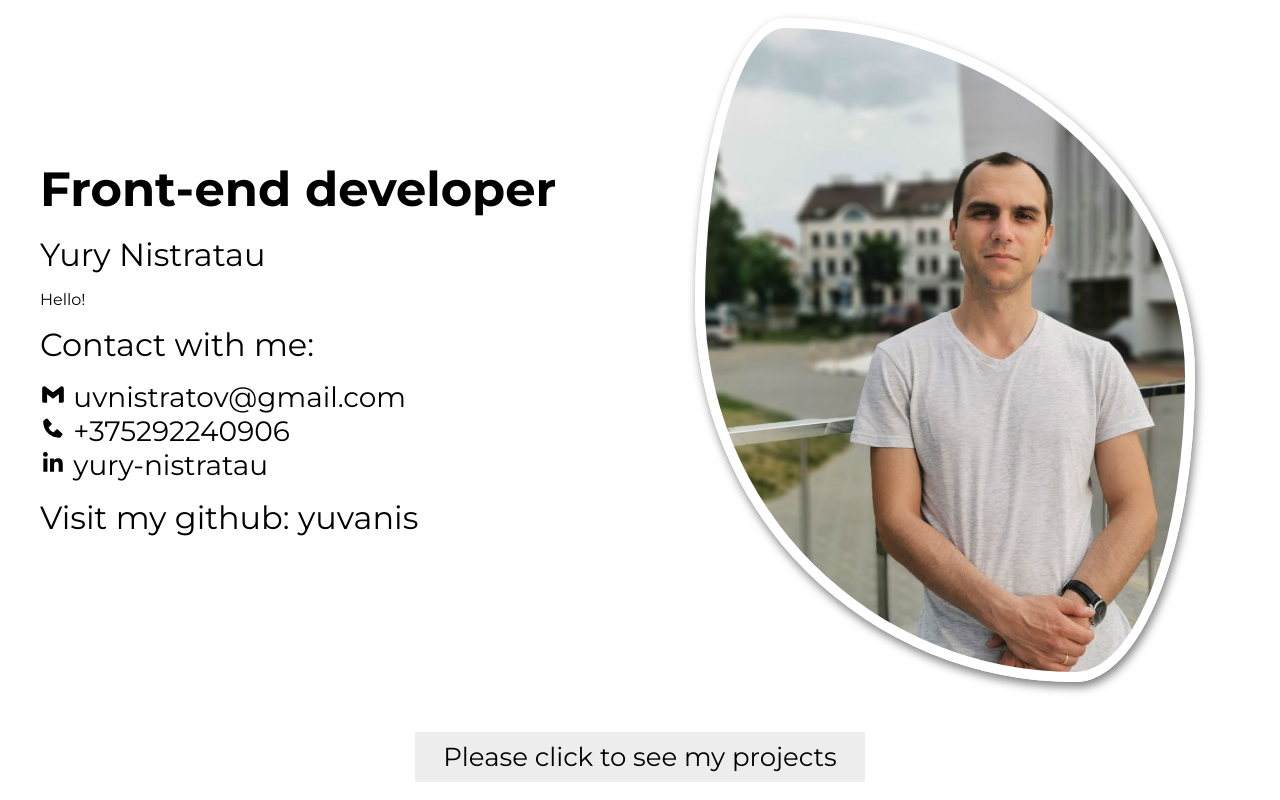
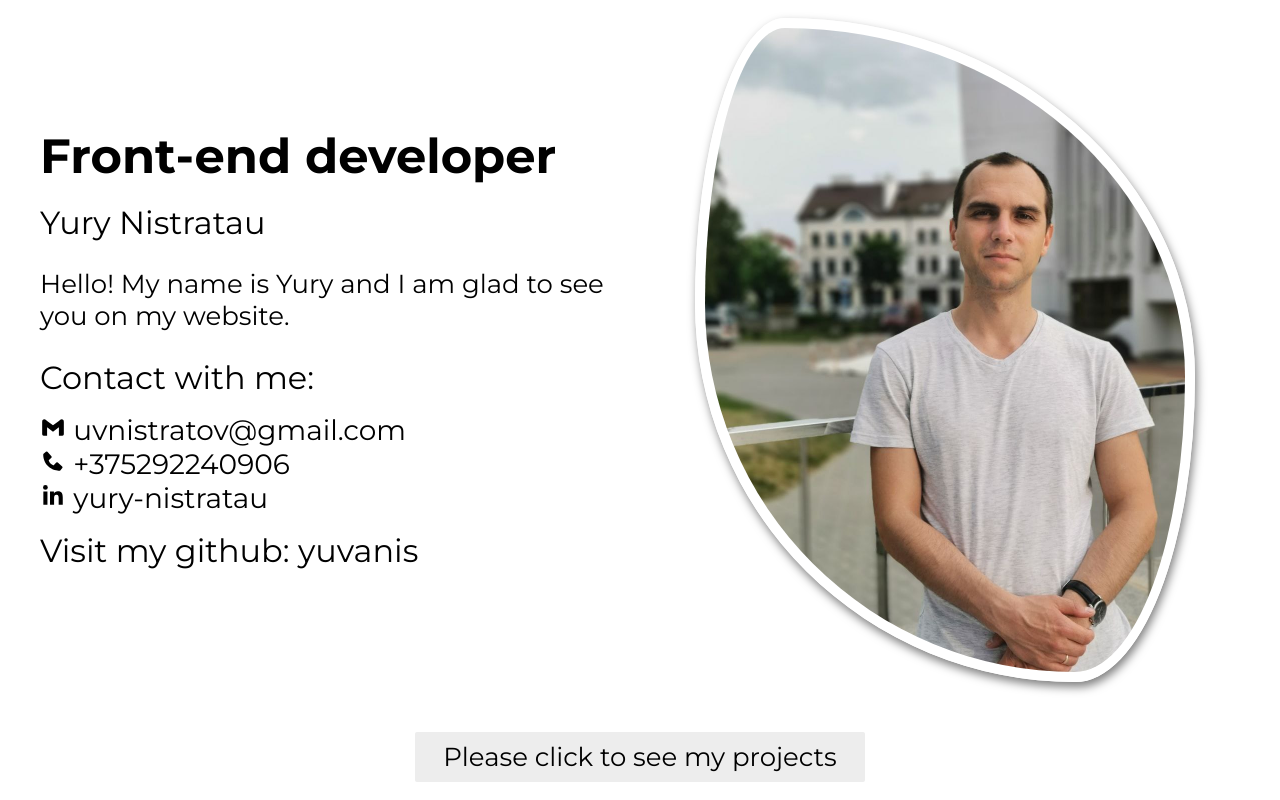
Before and after one commit to yuvanis/business-card-website, a plain HTML site: page index.html in a window 1280 px wide. Drawn offline with Linux system fonts and the light colour scheme.

Commit message:
feat: add text

```diff
--- a/index.html
+++ b/index.html
@@ -17,7 +17,7 @@
           <div class="person__about">
             <h1 class="person__title">Front-end developer</h1>
             <h2 class="person__subtitle">Yury Nistratau</h2>
-            <p class="person__description">Hello!</p>
+            <p class="person__description">Hello! My name is Yury and I am glad to see you on my website.</p>
             <h2 class="person__subtitle">Contact with me:</h2>
             <ul class="person__contacts">
               <li class="person__item">
--- a/style.css
+++ b/style.css
@@ -81,6 +81,10 @@ ul {
 .person__subtitle {
   font-size: 32px;
   font-weight: 400;
+}
+
+.person__description {
+  font-size: 26px;
 }
 
 .person__contacts {
```
